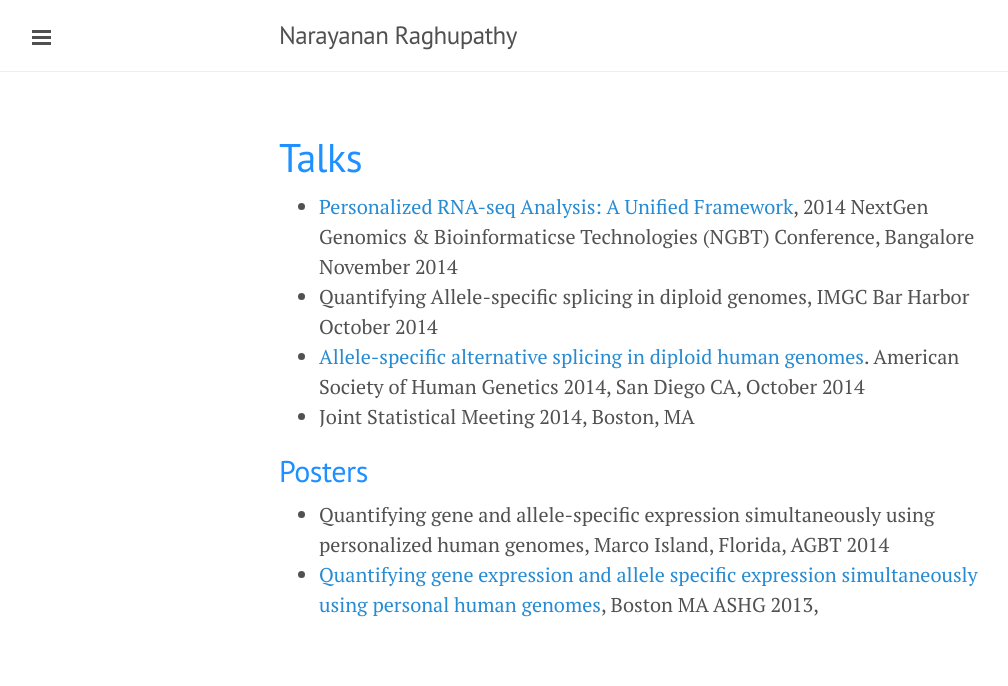
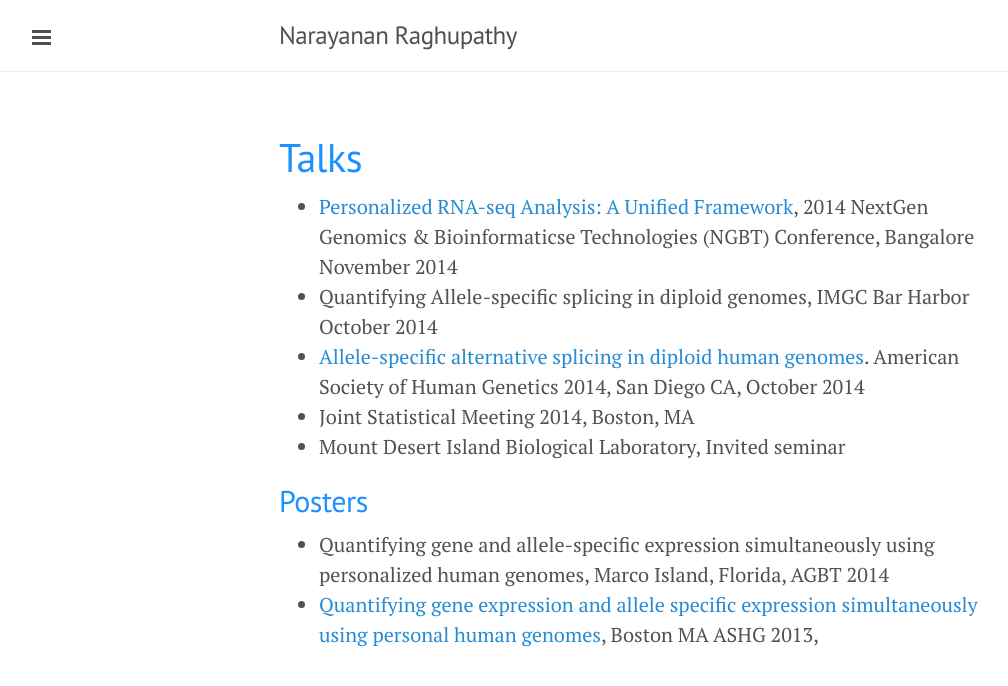
Before and after one commit to narayananr/narayananr.github.io, a Jekyll site: the page built from talks.md, in a window 1280 px wide. Shown: the top 686 px of the page, without its empty margins (1-1009 px from the left). Built offline with Jekyll 4.4.1, drawn with Linux system fonts in a browser that asks for light colours; Markdown is read by kramdown in place of the engine named in the settings.

Commit message:
Update talks.md

```diff
--- a/talks.md
+++ b/talks.md
@@ -6,6 +6,8 @@ title: <font color="DodgerBlue">Talks</font>
 * Quantifying Allele-specific splicing in diploid genomes, IMGC Bar Harbor October 2014
 * [Allele-specific alternative splicing in diploid human genomes](http://www.ashg.org/2014meeting/abstracts/fulltext/f140122188.htm). American Society of Human Genetics 2014, San Diego CA, October 2014
 * Joint Statistical Meeting 2014, Boston, MA
+* Mount Desert Island Biological Laboratory, Invited seminar
+
 
 
 ##<font color="DodgerBlue">Posters</font>
```
